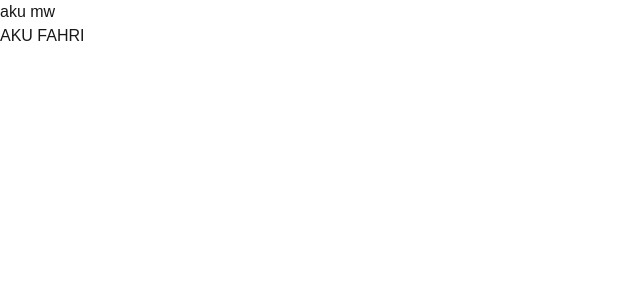
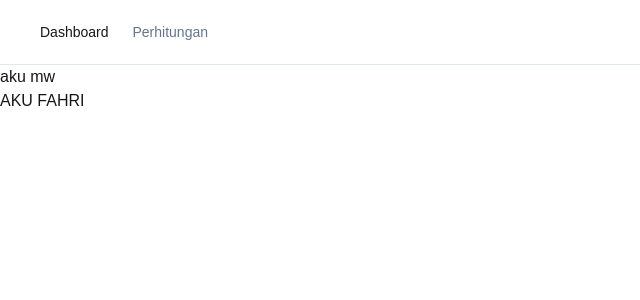
Before and after one commit to SyahrulBhudiF/shapes, a Next.js app: page /pages/user in a window 1280 px wide. Shown: the top 300 px of the page, without its empty margins (0-640 px from the left). Built offline with nearby package versions, Linux system fonts and the light colour scheme.

Commit message:
fix: change main nav to global layout

```diff
--- a/src/app/layout.tsx
+++ b/src/app/layout.tsx
@@ -1,6 +1,7 @@
 import type { Metadata } from "next";
 import localFont from "next/font/local";
 import "./globals.css";
+import { MainNav } from "./components/main-nav";
 
 const geistSans = localFont({
   src: "./fonts/GeistVF.woff",
@@ -28,7 +29,14 @@ export default function RootLayout({
       <body
         className={`${geistSans.variable} ${geistMono.variable} antialiased`}
       >
-        {children}
+        <div className="flex flex-col">
+          <div className="border-b">
+            <div className="flex h-16 items-center px-4">
+              <MainNav className="mx-6" />
+            </div>
+          </div>
+          {children}
+        </div>
       </body>
     </html>
   );
--- a/src/app/page.tsx
+++ b/src/app/page.tsx
@@ -2,19 +2,12 @@
 
 import { Card, CardContent, CardHeader, CardTitle } from "@/components/ui/card";
 import { Tabs, TabsContent, TabsList, TabsTrigger } from "@/components/ui/tabs";
-import { MainNav } from "@/app/components/main-nav";
 import { CalculationsOverview } from "./components/calculations-overview";
 import { RecentCalculations } from "./components/recent-calculations";
 
 export default async function DashboardPage() {
   return (
     <>
-      <div className="flex flex-col">
-        <div className="border-b">
-          <div className="flex h-16 items-center px-4">
-            <MainNav className="mx-6" />
-          </div>
-        </div>
       <div className="flex-1 space-y-4 p-8 pt-6">
         <div className="flex items-center justify-between space-y-2">
           <h2 className="text-3xl font-bold tracking-tight">Dashboard</h2>
@@ -37,9 +30,7 @@ export default async function DashboardPage() {
               </Card>
               <Card>
                 <CardHeader className="flex flex-row items-center justify-between space-y-0 pb-2">
-                    <CardTitle className="text-sm font-bold">
-                      Segitiga
-                    </CardTitle>
+                  <CardTitle className="text-sm font-bold">Segitiga</CardTitle>
                 </CardHeader>
                 <CardContent>
                   {/* Data total perhitungan segitiga disini */}
@@ -48,9 +39,7 @@ export default async function DashboardPage() {
               </Card>
               <Card>
                 <CardHeader className="flex flex-row items-center justify-between space-y-0 pb-2">
-                    <CardTitle className="text-sm font-bold">
-                      Lingkaran
-                    </CardTitle>
+                  <CardTitle className="text-sm font-bold">Lingkaran</CardTitle>
                 </CardHeader>
                 <CardContent>
                   {/* Data total perhitungan lingkaran disini */}
@@ -128,7 +117,6 @@ export default async function DashboardPage() {
           </TabsContent>
         </Tabs>
       </div>
-      </div>
     </>
   );
 }
```
Lines whose indentation alone changed are shown as unchanged.
